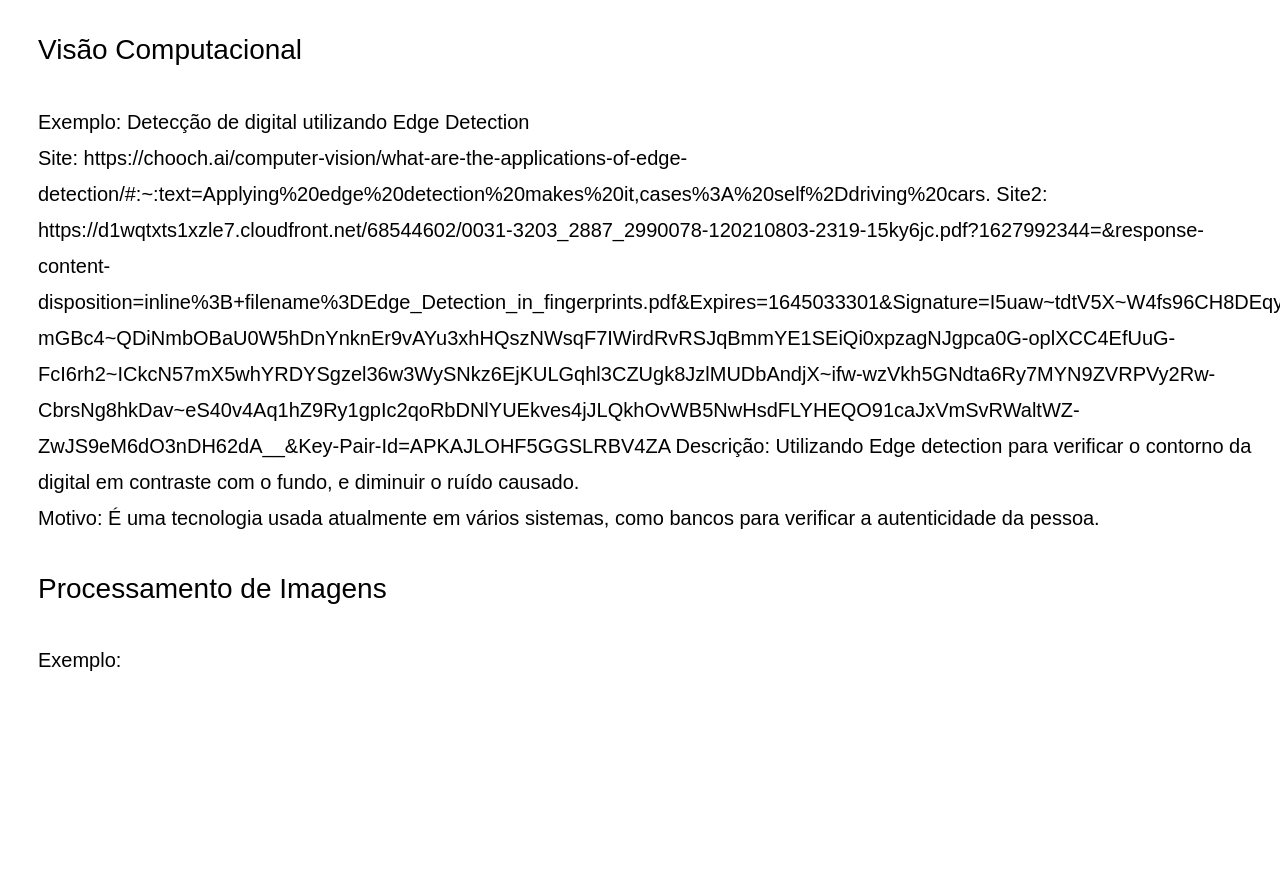
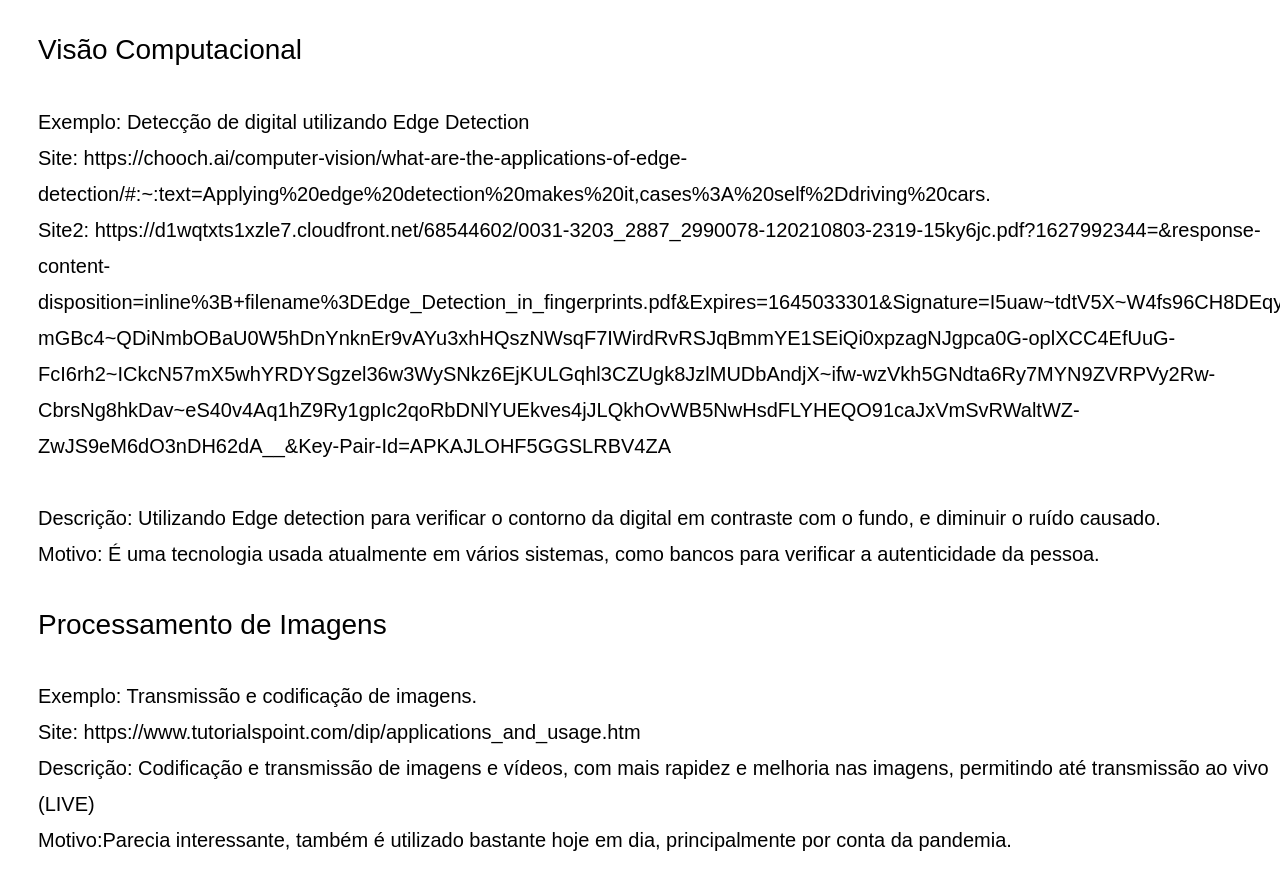
Before and after one commit to Caneca-laranja/Caneca-laranja.github.io, a plain HTML site: page index.html in a window 1280 px wide. Shown: the part 805-1683 px from the top of the page. Before the commit the page ends 1503 px from the top, so only its background shows below. Drawn offline with Linux system fonts and the light colour scheme.

Commit message:
Update index.html

```diff
--- a/index.html
+++ b/index.html
@@ -32,15 +32,18 @@ além de ser bem simples.
 <p class="subsubtitulo">Visão Computacional</p>
 <p>
 Exemplo: Detecção de digital utilizando Edge Detection<br>
-Site: https://chooch.ai/computer-vision/what-are-the-applications-of-edge-detection/#:~:text=Applying%20edge%20detection%20makes%20it,cases%3A%20self%2Ddriving%20cars.
-Site2: https://d1wqtxts1xzle7.cloudfront.net/68544602/0031-3203_2887_2990078-120210803-2319-15ky6jc.pdf?1627992344=&response-content-disposition=inline%3B+filename%3DEdge_Detection_in_fingerprints.pdf&Expires=1645033301&Signature=I5uaw~tdtV5X~W4fs96CH8DEqy7OJaZQEJPk-mGBc4~QDiNmbOBaU0W5hDnYnknEr9vAYu3xhHQszNWsqF7IWirdRvRSJqBmmYE1SEiQi0xpzagNJgpca0G-oplXCC4EfUuG-FcI6rh2~ICkcN57mX5whYRDYSgzel36w3WySNkz6EjKULGqhl3CZUgk8JzlMUDbAndjX~ifw-wzVkh5GNdta6Ry7MYN9ZVRPVy2Rw-CbrsNg8hkDav~eS40v4Aq1hZ9Ry1gpIc2qoRbDNlYUEkves4jJLQkhOvWB5NwHsdFLYHEQO91caJxVmSvRWaltWZ-ZwJS9eM6dO3nDH62dA__&Key-Pair-Id=APKAJLOHF5GGSLRBV4ZA
+Site: https://chooch.ai/computer-vision/what-are-the-applications-of-edge-detection/#:~:text=Applying%20edge%20detection%20makes%20it,cases%3A%20self%2Ddriving%20cars.<br>
+Site2: https://d1wqtxts1xzle7.cloudfront.net/68544602/0031-3203_2887_2990078-120210803-2319-15ky6jc.pdf?1627992344=&response-content-disposition=inline%3B+filename%3DEdge_Detection_in_fingerprints.pdf&Expires=1645033301&Signature=I5uaw~tdtV5X~W4fs96CH8DEqy7OJaZQEJPk-mGBc4~QDiNmbOBaU0W5hDnYnknEr9vAYu3xhHQszNWsqF7IWirdRvRSJqBmmYE1SEiQi0xpzagNJgpca0G-oplXCC4EfUuG-FcI6rh2~ICkcN57mX5whYRDYSgzel36w3WySNkz6EjKULGqhl3CZUgk8JzlMUDbAndjX~ifw-wzVkh5GNdta6Ry7MYN9ZVRPVy2Rw-CbrsNg8hkDav~eS40v4Aq1hZ9Ry1gpIc2qoRbDNlYUEkves4jJLQkhOvWB5NwHsdFLYHEQO91caJxVmSvRWaltWZ-ZwJS9eM6dO3nDH62dA__&Key-Pair-Id=APKAJLOHF5GGSLRBV4ZA<br><br>
 Descrição: Utilizando Edge detection para verificar o contorno da digital em contraste com o fundo, e diminuir o ruído causado.<br>
 Motivo: É uma tecnologia usada atualmente em vários sistemas, como bancos para verificar a autenticidade da pessoa.<br>
 </p>
 
 <p class="subsubtitulo">Processamento de Imagens</p>
 <p>
-Exemplo:
-
+Exemplo: Transmissão e codificação de imagens.<br>
+Site: https://www.tutorialspoint.com/dip/applications_and_usage.htm<br>
+Descrição: Codificação e transmissão de imagens e vídeos, com mais rapidez e melhoria nas imagens, permitindo até transmissão ao vivo (LIVE) <br>
+Motivo:Parecia interessante, também é utilizado bastante hoje em dia, principalmente por conta da pandemia.
+</p>
 </body>
 </html>
```
